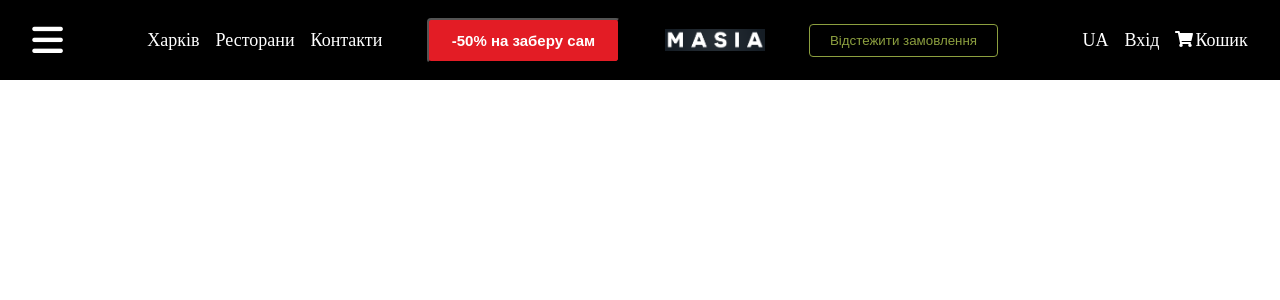
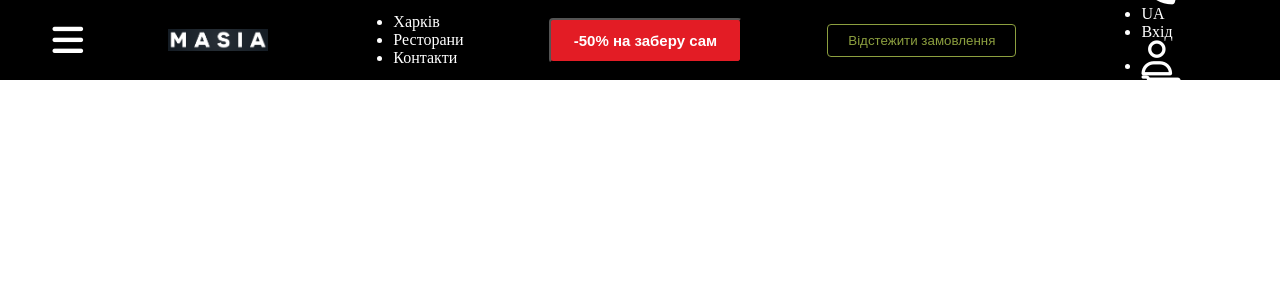
Before and after one commit to Olena-Olkhovyk/yummy_restaurant, a React (Create React App) app: page / in a window 1280 px wide. Shown: the top 300 px of the page. Built offline with nearby package versions, Linux system fonts and the light colour scheme.

Commit message:
Expand header component

```diff
--- a/src/Components/Header/Header.jsx
+++ b/src/Components/Header/Header.jsx
@@ -1,25 +1,43 @@
 import classes from "./Header.module.css";
 import logo from "../../assets/logo.png";
-import { FaShoppingCart } from "react-icons/fa";
 
 const Header = () => {
   return (
     <div className={classes.headerContainer}>
-      <i className="fa-solid fa-bars log"></i>
-      <ul className={classes.list}>
+      <div className={classes.burger}>
+        <i className="fa-solid fa-bars"></i>
+      </div>
+      <img src={logo} className={classes.logo} alt="restaurant's logo" />
+      <ul className={classes.list1}>
         <li>Харків</li>
         <li>Ресторани</li>
         <li>Контакти</li>
       </ul>
       <button className={classes.saleBtn}>-50% на заберу сам</button>
-      <img src={logo} className={classes.logo} alt="restaurant's logo" />
+
       <button className={classes.trackOrder}>Відстежити замовлення</button>
-      <ul className={classes.list}>
+      <ul className={classes.list2}>
+        <li>
+          <i class="fa-solid fa-location-dot"></i>Харків
+        </li>
+        <li>
+          <i class="fa-solid fa-phone"></i>
+        </li>
         <li>UA</li>
         <li>Вхід</li>
+        <li>
+          <i class="fa-regular fa-user"></i>
+        </li>
         <li className={classes.cart}>
-          <FaShoppingCart />
-          Кошик
+          <div className={classes.desktopContent}>
+            <i class="fa-solid fa-cart-shopping"></i>
+            Кошик
+          </div>
+        </li>
+        <li>
+          <div className={classes.mobileContent}>
+            <i className="fa-solid fa-cart-shopping"></i>
+          </div>
         </li>
       </ul>
     </div>
```
